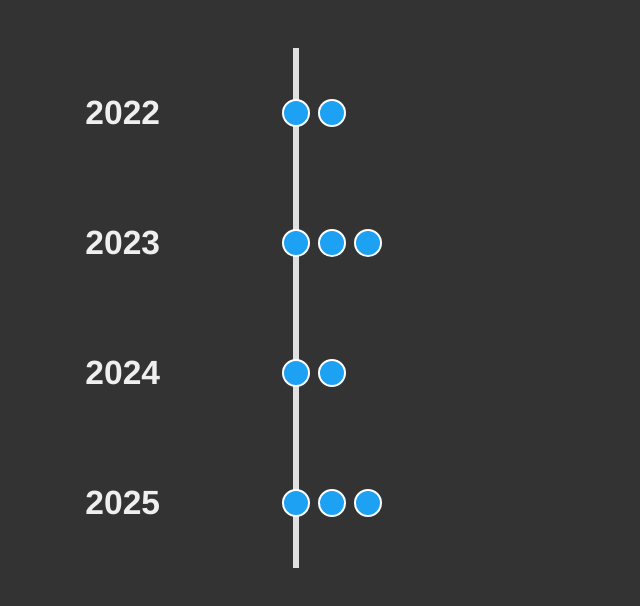
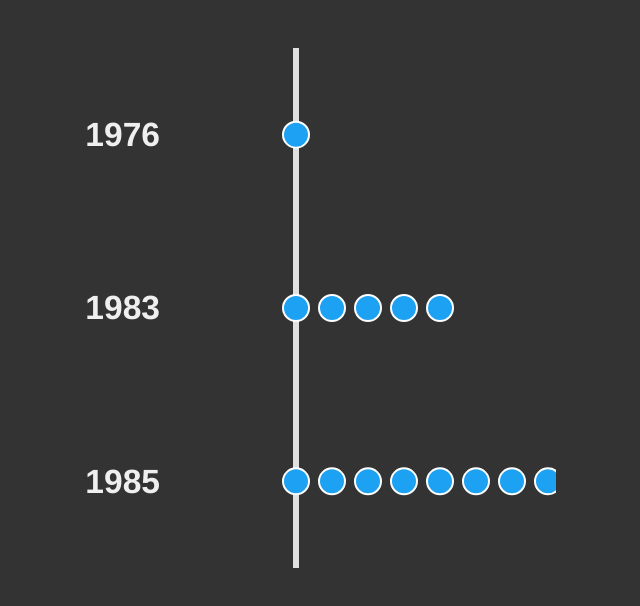
Before and after one commit to motttey/fujiko-timeline, a React app: page / in a window 1280 px wide. Shown: the top 606 px of the page, without its empty margins (334-974 px from the left). Built offline with nearby package versions, Linux system fonts and the light colour scheme.

Commit message:
modify: use real-data

```diff
--- a/src/index.tsx
+++ b/src/index.tsx
@@ -16,71 +16,95 @@ import "./style.css";
 // 年ごとに分散したダミーデータ（同じ年に複数データあり）
 type TimelineItem = {
   id: number;
-  date: string; // "YYYY-MM-DD"
-  text: string;
+  date: string;
+  work: string;
   url: string;
 };
 
 const timelineData: TimelineItem[] = [
   {
     id: 1,
-    date: "2022-03-15",
-    text: "2022年のポスト1",
-    url: "https://twitter.com/mt_tg/status/1936411081070858243",
+    date: "1983-05-28",
+    work: "てんコミ大長編鬼岩城",
+    url: "https://twitter.com/uBTpfEAU2cEZucx/status/1918816524514505130",
   },
   {
     id: 2,
-    date: "2022-07-20",
-    text: "2022年のポスト2",
-    url: "https://twitter.com/mt_tg/status/1937472607395438932",
+    date: "1983-05-28",
+    work: "てんコミ大長編鬼岩城",
+    url: "https://twitter.com/uBTpfEAU2cEZucx/status/1941308279805931838",
   },
   {
     id: 3,
-    date: "2023-01-10",
-    text: "2023年のポスト1",
-    url: "https://twitter.com/mt_tg/status/1936601492926112120",
+    date: "1983-05-28",
+    work: "てんコミ大長編鬼岩城",
+    url: "https://twitter.com/uBTpfEAU2cEZucx/status/1940938557465809207",
   },
   {
     id: 4,
-    date: "2023-05-05",
-    text: "2023年のポスト2",
-    url: "https://twitter.com/mt_tg/status/1936601492926112120",
+    date: "1983-05-28",
+    work: "てんコミ大長編鬼岩城",
+    url: "https://twitter.com/uBTpfEAU2cEZucx/status/1940583974541447186",
   },
   {
     id: 5,
-    date: "2023-12-25",
-    text: "2023年のポスト3",
-    url: "https://twitter.com/mt_tg/status/1936601492926112120",
+    date: "1983-05-28",
+    work: "てんコミ大長編鬼岩城",
+    url: "https://twitter.com/uBTpfEAU2cEZucx/status/1939864099556663519",
   },
   {
     id: 6,
-    date: "2024-02-14",
-    text: "2024年のポスト1",
-    url: "https://twitter.com/mt_tg/status/1936601492926112120",
+    date: "1976-09-01",
+    work: "みどりの守り神",
+    url: "https://twitter.com/uBTpfEAU2cEZucx/status/1909901401742029056",
   },
   {
     id: 7,
-    date: "2024-08-30",
-    text: "2024年のポスト2",
-    url: "https://twitter.com/mt_tg/status/1936601492926112120",
+    date: "1985-08-01",
+    work: "アン子大いに怒る",
+    url: "https://twitter.com/uBTpfEAU2cEZucx/status/1906968694099480962",
   },
   {
     id: 8,
-    date: "2025-04-01",
-    text: "2025年のポスト1",
-    url: "https://twitter.com/mt_tg/status/1936601492926112120",
+    date: "1985-08-01",
+    work: "アン子大いに怒る",
+    url: "https://twitter.com/uBTpfEAU2cEZucx/status/1907307948478746669",
   },
   {
     id: 9,
-    date: "2025-09-09",
-    text: "2025年のポスト2",
-    url: "https://twitter.com/mt_tg/status/1936601492926112120",
+    date: "1985-08-01",
+    work: "アン子大いに怒る",
+    url: "https://twitter.com/uBTpfEAU2cEZucx/status/1907638029260566923",
   },
   {
     id: 10,
-    date: "2025-09-09",
-    text: "2025年のポスト3",
-    url: "https://twitter.com/mt_tg/status/1936601492926112120",
+    date: "1985-08-01",
+    work: "アン子大いに怒る",
+    url: "https://twitter.com/uBTpfEAU2cEZucx/status/1908003288899027034",
+  },
+  {
+    id: 11,
+    date: "1985-08-01",
+    work: "アン子大いに怒る",
+    url: "https://twitter.com/uBTpfEAU2cEZucx/status/1908385657317462179",
+  },
+  {
+    id: 12,
+    date: "1985-08-01",
+    work: "アン子大いに怒る",
+    url: "https://twitter.com/uBTpfEAU2cEZucx/status/1908815254940966991",
+  },
+    {
+    id: 13,
+    date: "1985-08-01",
+    work: "アン子大いに怒る",
+    url: "https://twitter.com/uBTpfEAU2cEZucx/status/1909112837617914071",
+  },
+  {
+    id: 14,
+    date: "1985-08-01",
+    work: "アン子大いに怒る",
+    url: "https://twitter.com/uBTpfEAU2cEZucx/status/1909503047010750781",
   },
 ];
 
```
